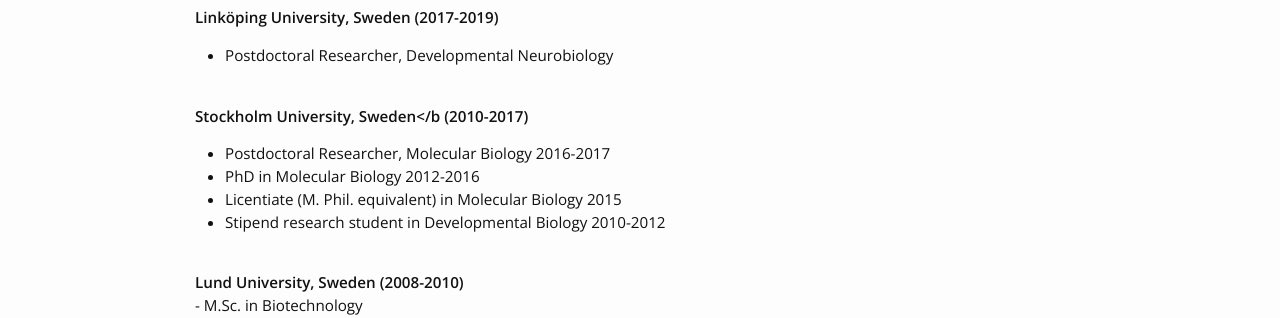
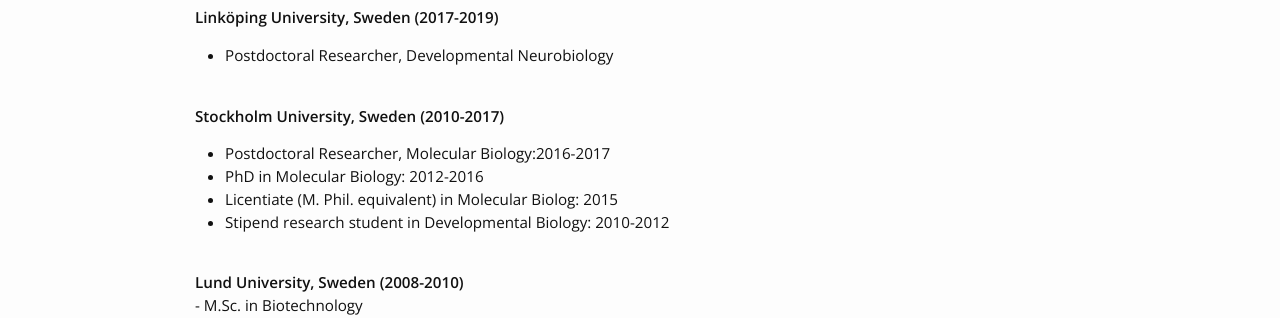
Before and after one commit to Badrul-Arefin/badrul-arefin.github.io, a Jekyll site: the page built from cv.md, in a window 1280 px wide. Shown: the part 405-723 px from the top of the page. Built offline with Jekyll 4.4.1, drawn with Linux system fonts in a browser that asks for light colours.

Commit message:
Update cv.md

```diff
--- a/cv.md
+++ b/cv.md
@@ -15,11 +15,11 @@
 <br><b>Linköping University, Sweden</b>						        <b>(2017-2019)</b><br>
 - Postdoctoral Researcher, Developmental Neurobiology
 
-<br><b>Stockholm University, Sweden</b						        <b>(2010-2017)</b><br>
-- Postdoctoral Researcher, Molecular Biology				              2016-2017
-- PhD in Molecular Biology							              2012-2016
-- Licentiate (M. Phil. equivalent) in Molecular Biology	              2015
-- Stipend research student in Developmental Biology		              2010-2012
+<br><b>Stockholm University, Sweden</b>						        <b>(2010-2017)</b><br>
+- Postdoctoral Researcher, Molecular Biology:2016-2017
+- PhD in Molecular Biology: 2012-2016
+- Licentiate (M. Phil. equivalent) in Molecular Biolog: 2015
+- Stipend research student in Developmental Biology: 2010-2012
 
 <br><b>Lund University, Sweden</b>						              <b>(2008-2010)</b><br>
      - M.Sc. in Biotechnology
```
